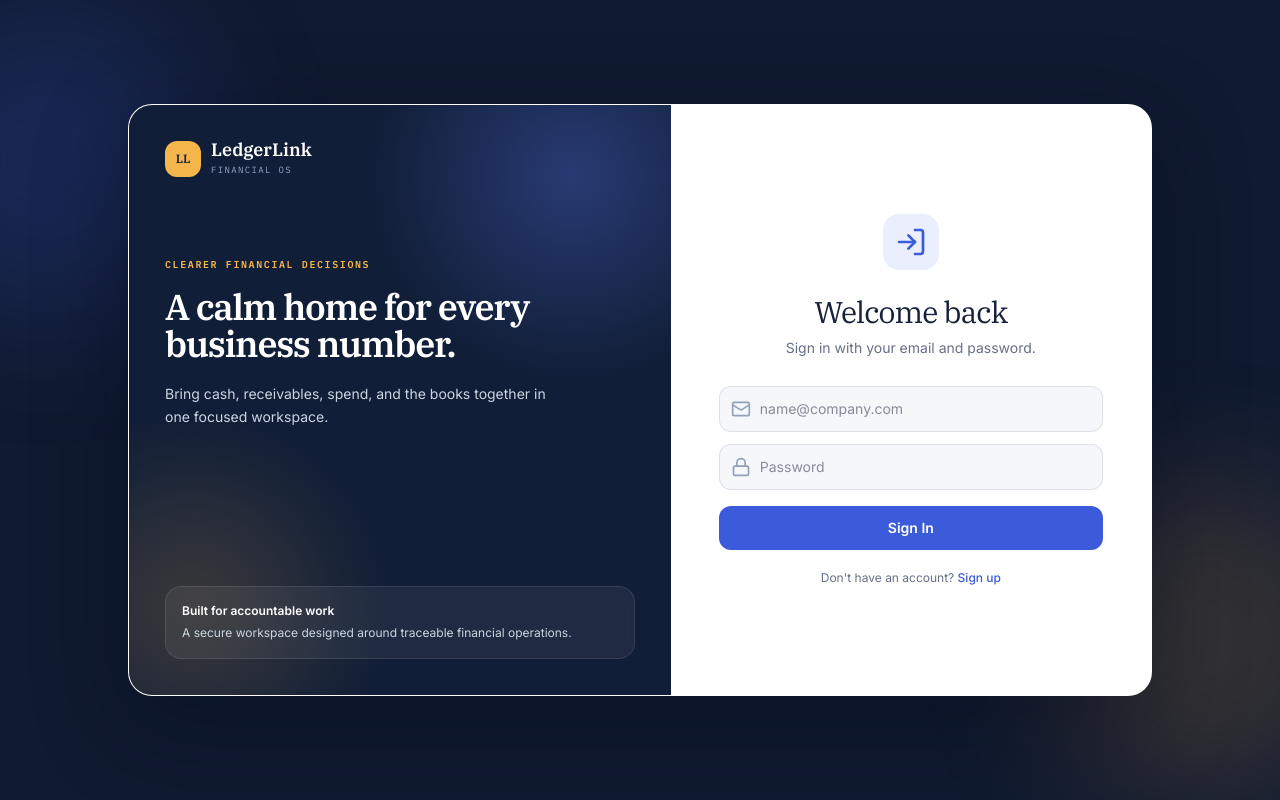
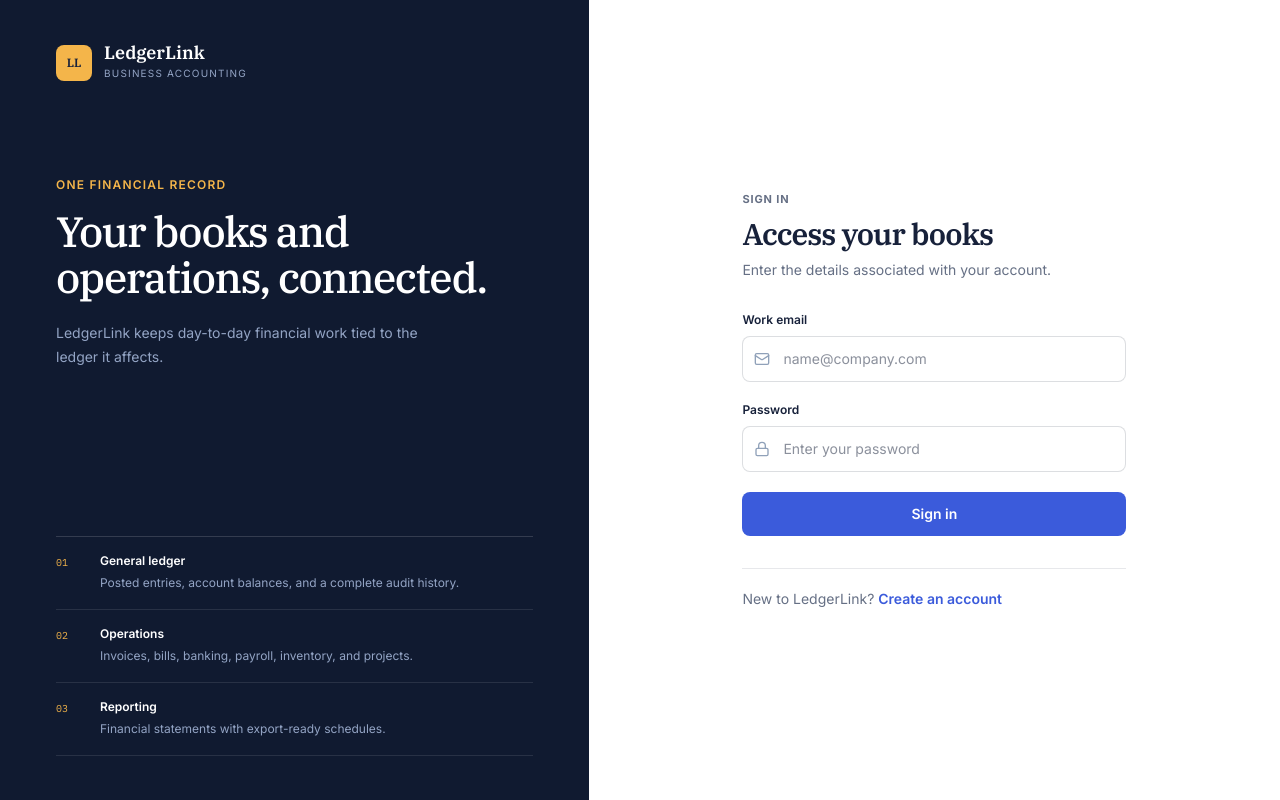
Before and after one commit to MadScie254/ledger_link_254, a React (Vite) app: page / in a window 1280 px wide. Built offline with nearby package versions, Linux system fonts and the light colour scheme; no server answers.

Commit message:
Refresh dashboard and authentication page layouts

```diff
--- a/src/components/layout/Header.tsx
+++ b/src/components/layout/Header.tsx
@@ -152,7 +152,7 @@ export function Header() {
           <div className="relative">
             <button
               onClick={() => openAddEntity()}
-              className="bg-focus-blue-500 text-white px-3.5 py-2 rounded-xl text-xs font-semibold hover:brightness-95 hover:-translate-y-px transition-all flex items-center gap-1.5 shadow-[0_8px_18px_color-mix(in_srgb,var(--focus-blue-500)_24%,transparent)]"
+              className="bg-focus-blue-500 text-white px-3.5 py-2 rounded-lg text-xs font-semibold hover:brightness-95 transition-colors flex items-center gap-1.5"
             >
               <Plus className="h-3.5 w-3.5" />
               <span>New</span>
--- a/src/components/layout/LockScreen.tsx
+++ b/src/components/layout/LockScreen.tsx
@@ -1,8 +1,14 @@
 import React, { useState } from 'react';
-import { LogIn, Mail, Lock, CheckCircle2, UserPlus } from 'lucide-react';
+import { Mail, Lock, CheckCircle2, UserPlus } from 'lucide-react';
 import { useAuth } from '../../context/AuthProvider';
 
 type Mode = 'signIn' | 'signUp';
+
+const productAreas = [
+  ['01', 'General ledger', 'Posted entries, account balances, and a complete audit history.'],
+  ['02', 'Operations', 'Invoices, bills, banking, payroll, inventory, and projects.'],
+  ['03', 'Reporting', 'Financial statements with export-ready schedules.'],
+];
 
 export function LockScreen() {
   const { signIn, signUp } = useAuth();
@@ -21,8 +27,8 @@ export function LockScreen() {
     setConfirmPassword('');
   };
 
-  const handleSubmit = async (e: React.FormEvent) => {
-    e.preventDefault();
+  const handleSubmit = async (event: React.FormEvent) => {
+    event.preventDefault();
     setError('');
 
     if (mode === 'signUp') {
@@ -38,12 +44,12 @@ export function LockScreen() {
 
     setLoading(true);
     if (mode === 'signIn') {
-      const { error } = await signIn(email, password);
-      if (error) setError(error.message);
+      const { error: signInError } = await signIn(email, password);
+      if (signInError) setError(signInError.message);
     } else {
-      const { error, needsEmailConfirmation } = await signUp(email, password);
-      if (error) {
-        setError(error.message);
+      const { error: signUpError, needsEmailConfirmation } = await signUp(email, password);
+      if (signUpError) {
+        setError(signUpError.message);
       } else if (needsEmailConfirmation) {
         setConfirmationSent(true);
       }
@@ -52,154 +58,167 @@ export function LockScreen() {
   };
 
   return (
-    <div className="fixed inset-0 z-[100] flex items-center justify-center overflow-y-auto bg-sidebar-bg p-4 sm:p-7">
-      <div className="absolute -left-28 top-0 h-80 w-80 rounded-full bg-focus-blue-500/20 blur-3xl" aria-hidden="true" />
-      <div className="absolute -right-20 bottom-0 h-80 w-80 rounded-full bg-brass-500/15 blur-3xl" aria-hidden="true" />
-      <div className="relative grid w-full max-w-5xl overflow-hidden rounded-[1.5rem] border border-white/[0.10] bg-paper-100 shadow-[0_28px_90px_rgba(1,8,25,0.40)] md:grid-cols-[1.06fr_0.94fr]">
-        <aside className="relative hidden min-h-[590px] overflow-hidden bg-[#111E37] p-9 text-white md:flex md:flex-col md:justify-between">
-          <div className="absolute inset-0 bg-[radial-gradient(circle_at_82%_12%,rgba(95,124,255,0.30),transparent_30%),radial-gradient(circle_at_12%_85%,rgba(244,181,74,0.18),transparent_28%)]" aria-hidden="true" />
-          <div className="relative">
-            <div className="flex items-center gap-2.5">
-              <div className="flex h-9 w-9 items-center justify-center rounded-xl bg-brass-500 font-serif text-xs font-bold text-ink-900">LL</div>
+    <div className="fixed inset-0 z-[100] overflow-y-auto bg-paper-100">
+      <div className="grid min-h-full md:grid-cols-[minmax(360px,46%)_1fr]">
+        <aside className="hidden min-h-screen bg-sidebar-bg px-10 py-9 text-white md:flex md:flex-col md:justify-between lg:px-14 lg:py-11">
+          <div>
+            <div className="flex items-center gap-3">
+              <div className="flex h-9 w-9 items-center justify-center rounded-lg bg-brass-500 font-serif text-xs font-bold text-ink-900">LL</div>
               <div>
                 <p className="font-serif text-lg font-semibold leading-none">LedgerLink</p>
-                <p className="mt-1 text-[9px] font-mono uppercase tracking-[0.15em] text-sidebar-muted">Financial OS</p>
+                <p className="mt-1 text-[10px] uppercase tracking-[0.12em] text-sidebar-muted">Business accounting</p>
               </div>
             </div>
-            <div className="mt-20 max-w-sm">
-              <p className="text-[10px] font-mono font-semibold uppercase tracking-[0.16em] text-brass-500">Clearer financial decisions</p>
-              <h1 className="mt-4 font-serif text-4xl font-semibold leading-[1.04] tracking-[-0.035em]">A calm home for every business number.</h1>
-              <p className="mt-5 text-sm leading-relaxed text-slate-300">Bring cash, receivables, spend, and the books together in one focused workspace.</p>
+
+            <div className="mt-24 max-w-md">
+              <p className="text-xs font-semibold uppercase tracking-[0.1em] text-brass-500">One financial record</p>
+              <h1 className="mt-4 font-serif text-[2.65rem] font-medium leading-[1.08] tracking-[-0.035em]">Your books and operations, connected.</h1>
+              <p className="mt-5 max-w-sm text-sm leading-6 text-sidebar-muted">LedgerLink keeps day-to-day financial work tied to the ledger it affects.</p>
             </div>
           </div>
-          <div className="relative rounded-2xl border border-white/[0.10] bg-white/[0.06] p-4 backdrop-blur-sm">
-            <p className="text-xs font-semibold text-white">Built for accountable work</p>
-            <p className="mt-1 text-xs leading-relaxed text-slate-300">A secure workspace designed around traceable financial operations.</p>
+
+          <div className="max-w-lg border-t border-white/15">
+            {productAreas.map(([number, title, description]) => (
+              <div key={number} className="grid grid-cols-[2rem_1fr] gap-3 border-b border-white/10 py-4">
+                <span className="pt-0.5 font-mono text-[10px] text-brass-500">{number}</span>
+                <div>
+                  <p className="text-xs font-semibold text-white">{title}</p>
+                  <p className="mt-1 text-xs leading-5 text-sidebar-muted">{description}</p>
+                </div>
+              </div>
+            ))}
           </div>
         </aside>
-        <div className="relative flex min-h-[590px] items-center justify-center p-6 sm:p-10">
-          <div className="w-full max-w-sm text-center">
+
+        <main className="flex min-h-screen items-center justify-center px-6 py-12 sm:px-10">
+          <div className="w-full max-w-[24rem]">
+            <div className="mb-12 flex items-center gap-2.5 md:hidden">
+              <div className="flex h-8 w-8 items-center justify-center rounded-lg bg-brass-500 font-serif text-[10px] font-bold text-ink-900">LL</div>
+              <div>
+                <p className="font-serif text-base font-semibold leading-none text-ink-900">LedgerLink</p>
+                <p className="mt-1 text-[9px] uppercase tracking-[0.1em] text-slate-500">Business accounting</p>
+              </div>
+            </div>
+
             {confirmationSent ? (
-          <>
-            <div className="inline-flex items-center justify-center w-14 h-14 rounded-2xl bg-ledger-green-700/10 text-ledger-green-700 mb-6">
-              <CheckCircle2 className="w-8 h-8" />
-            </div>
-            <h2 className="text-3xl tracking-[-0.03em] font-serif text-ink-900 mb-2">Confirm your email</h2>
-            <p className="text-slate-500 mb-6 text-sm">
-              We sent a confirmation link to <strong>{email}</strong>. Click it to activate your account, then sign in below.
+              <div>
+                <CheckCircle2 className="mb-6 h-8 w-8 text-ledger-green-700" />
+                <p className="page-kicker">Account created</p>
+                <h2 className="mt-2 text-3xl tracking-[-0.03em] font-serif font-semibold text-ink-900">Confirm your email</h2>
+                <p className="mt-3 text-sm leading-6 text-slate-500">
+                  We sent a confirmation link to <strong className="text-ink-900">{email}</strong>. Open it to activate your account.
                 </p>
                 <button
                   onClick={() => {
                     setConfirmationSent(false);
                     switchMode('signIn');
                   }}
-              className="w-full bg-focus-blue-500 text-white py-3 rounded-xl text-sm font-semibold hover:brightness-95 transition-colors"
+                  className="mt-7 w-full rounded-lg bg-focus-blue-500 py-3 text-sm font-semibold text-white transition-colors hover:brightness-95"
                 >
-              Back to sign in
+                  Return to sign in
                 </button>
-          </>
+              </div>
             ) : (
               <>
-            <div className="inline-flex items-center justify-center w-14 h-14 rounded-2xl bg-focus-blue-500/10 text-focus-blue-500 mb-6">
-              {mode === 'signIn' ? <LogIn className="w-8 h-8" /> : <UserPlus className="w-8 h-8" />}
-            </div>
-            <div className="md:hidden mb-6">
-              <p className="font-serif text-lg font-semibold text-ink-900">LedgerLink</p>
-              <p className="mt-1 text-[9px] font-mono uppercase tracking-[0.14em] text-slate-500">Financial OS</p>
-            </div>
-            <h2 className="text-3xl tracking-[-0.03em] font-serif text-ink-900 mb-2">Welcome back</h2>
-            <p className="text-slate-500 mb-7 text-sm">
-              {mode === 'signIn' ? 'Sign in with your email and password.' : 'Create an account to get started.'}
+                <p className="page-kicker">{mode === 'signIn' ? 'Sign in' : 'Create an account'}</p>
+                <h2 className="mt-2 text-3xl tracking-[-0.03em] font-serif font-semibold text-ink-900">
+                  {mode === 'signIn' ? 'Access your books' : 'Set up your workspace'}
+                </h2>
+                <p className="mt-2 text-sm text-slate-500">
+                  {mode === 'signIn' ? 'Enter the details associated with your account.' : 'Use your work email to begin.'}
                 </p>
 
                 {error && (
-              <div className="mb-4 text-sm text-rust-700 bg-rust-700/10 py-2.5 px-3 rounded-xl text-left">
+                  <div role="alert" className="mt-6 border-l-2 border-rust-700 bg-rust-700/5 px-3 py-2.5 text-sm text-rust-700">
                     {error}
                   </div>
                 )}
 
-            <form onSubmit={handleSubmit}>
-              <div className="relative mb-3 text-left">
-                <div className="absolute inset-y-0 left-0 pl-3 flex items-center pointer-events-none">
-                  <Mail className="h-5 w-5 text-slate-400" />
-                </div>
+                <form onSubmit={handleSubmit} className="mt-8 space-y-5">
+                  <label className="block text-left">
+                    <span className="mb-2 block text-xs font-semibold text-ink-900">Work email</span>
+                    <span className="relative block">
+                      <Mail className="pointer-events-none absolute left-3 top-1/2 h-4 w-4 -translate-y-1/2 text-slate-400" />
                       <input
                         type="email"
                         required
                         autoComplete="email"
                         value={email}
-                  onChange={(e) => setEmail(e.target.value)}
+                        onChange={(event) => setEmail(event.target.value)}
                         placeholder="name@company.com"
-                  className="w-full pl-10 pr-3 py-3 bg-paper-50 border border-ink-900/10 text-ink-900 text-sm rounded-xl focus:ring-2 focus:ring-focus-blue-500 outline-none"
+                        className="w-full rounded-lg border border-ink-900/15 bg-paper-100 py-3 pl-10 pr-3 text-sm text-ink-900 outline-none"
                       />
-              </div>
+                    </span>
+                  </label>
 
-              <div className="relative mb-3 text-left">
-                <div className="absolute inset-y-0 left-0 pl-3 flex items-center pointer-events-none">
-                  <Lock className="h-5 w-5 text-slate-400" />
-                </div>
+                  <label className="block text-left">
+                    <span className="mb-2 block text-xs font-semibold text-ink-900">Password</span>
+                    <span className="relative block">
+                      <Lock className="pointer-events-none absolute left-3 top-1/2 h-4 w-4 -translate-y-1/2 text-slate-400" />
                       <input
                         type="password"
                         required
                         minLength={8}
                         autoComplete={mode === 'signIn' ? 'current-password' : 'new-password'}
                         value={password}
-                  onChange={(e) => setPassword(e.target.value)}
-                  placeholder="Password"
-                  className="w-full pl-10 pr-3 py-3 bg-paper-50 border border-ink-900/10 text-ink-900 text-sm rounded-xl focus:ring-2 focus:ring-focus-blue-500 outline-none"
+                        onChange={(event) => setPassword(event.target.value)}
+                        placeholder="Enter your password"
+                        className="w-full rounded-lg border border-ink-900/15 bg-paper-100 py-3 pl-10 pr-3 text-sm text-ink-900 outline-none"
                       />
-              </div>
+                    </span>
+                  </label>
 
                   {mode === 'signUp' && (
-                <div className="relative mb-4 text-left">
-                  <div className="absolute inset-y-0 left-0 pl-3 flex items-center pointer-events-none">
-                    <Lock className="h-5 w-5 text-slate-400" />
-                  </div>
+                    <label className="block text-left">
+                      <span className="mb-2 block text-xs font-semibold text-ink-900">Confirm password</span>
+                      <span className="relative block">
+                        <Lock className="pointer-events-none absolute left-3 top-1/2 h-4 w-4 -translate-y-1/2 text-slate-400" />
                         <input
                           type="password"
                           required
                           minLength={8}
                           autoComplete="new-password"
                           value={confirmPassword}
-                    onChange={(e) => setConfirmPassword(e.target.value)}
-                    placeholder="Confirm password"
-                    className="w-full pl-10 pr-3 py-3 bg-paper-50 border border-ink-900/10 text-ink-900 text-sm rounded-xl focus:ring-2 focus:ring-focus-blue-500 outline-none"
+                          onChange={(event) => setConfirmPassword(event.target.value)}
+                          placeholder="Re-enter your password"
+                          className="w-full rounded-lg border border-ink-900/15 bg-paper-100 py-3 pl-10 pr-3 text-sm text-ink-900 outline-none"
                         />
-                </div>
+                      </span>
+                    </label>
                   )}
-
-              {mode === 'signIn' && <div className="mb-4" />}
 
                   <button
                     type="submit"
                     disabled={loading}
-                className="w-full bg-focus-blue-500 text-white py-3 rounded-xl text-sm font-semibold hover:brightness-95 transition-colors disabled:opacity-50 disabled:cursor-wait"
+                    className="w-full rounded-lg bg-focus-blue-500 py-3 text-sm font-semibold text-white transition-colors hover:brightness-95 disabled:cursor-wait disabled:opacity-50"
                   >
                     {loading
-                  ? (mode === 'signIn' ? 'Signing in...' : 'Creating account...')
-                  : (mode === 'signIn' ? 'Sign In' : 'Create Account')}
+                      ? (mode === 'signIn' ? 'Signing in…' : 'Creating account…')
+                      : (mode === 'signIn' ? 'Sign in' : 'Create account')}
                   </button>
                 </form>
 
-            <p className="mt-5 text-xs text-slate-500">
+                <div className="mt-8 border-t border-ink-900/10 pt-5 text-sm text-slate-500">
                   {mode === 'signIn' ? (
-                <>Don't have an account?{' '}
-                  <button onClick={() => switchMode('signUp')} className="text-focus-blue-500 font-medium hover:underline">
-                    Sign up
+                    <>
+                      New to LedgerLink?{' '}
+                      <button onClick={() => switchMode('signUp')} className="font-semibold text-focus-blue-500 hover:underline">
+                        Create an account
                       </button>
                     </>
                   ) : (
-                <>Already have an account?{' '}
-                  <button onClick={() => switchMode('signIn')} className="text-focus-blue-500 font-medium hover:underline">
+                    <>
+                      Already have an account?{' '}
+                      <button onClick={() => switchMode('signIn')} className="font-semibold text-focus-blue-500 hover:underline">
                         Sign in
                       </button>
                     </>
                   )}
-            </p>
+                </div>
               </>
             )}
           </div>
-        </div>
+        </main>
       </div>
     </div>
   );
--- a/src/components/layout/Sidebar.tsx
+++ b/src/components/layout/Sidebar.tsx
@@ -14,6 +14,7 @@ import {
   Sparkles,
   ClipboardList,
   Building,
+  LogOut,
   X,
 } from 'lucide-react';
 import { useAppStore } from '../../store';
@@ -61,7 +62,7 @@ export function Sidebar() {
     isMobileSidebarOpen,
     setMobileSidebarOpen,
   } = useAppStore();
-  const { user } = useAuth();
+  const { user, signOut } = useAuth();
 
   const userEmail = user?.email || '';
   const userInitials = userEmail ? userEmail.slice(0, 2).toUpperCase() : '??';
@@ -80,7 +81,7 @@ export function Sidebar() {
           </div>
           <div>
             <span className="block text-[15px] font-serif font-semibold tracking-[0.01em] text-white leading-none">LedgerLink</span>
-            <span className="block mt-1 text-[9px] font-mono uppercase tracking-[0.16em] text-sidebar-muted">Financial OS</span>
+            <span className="block mt-1 text-[9px] uppercase tracking-[0.12em] text-sidebar-muted">Accounting workspace</span>
           </div>
         </div>
         <button
@@ -141,13 +142,22 @@ export function Sidebar() {
 
       <div className="p-4 border-t border-white/[0.08] shrink-0">
         <div className="flex items-center rounded-xl bg-white/[0.035] p-2.5">
-          <div className="h-8 w-8 rounded-lg bg-gradient-to-br from-brass-500 to-[#D9911D] flex items-center justify-center text-ink-900 text-xs font-bold shrink-0">
+          <div className="h-8 w-8 rounded-lg bg-brass-500 flex items-center justify-center text-ink-900 text-xs font-bold shrink-0">
             {userInitials}
           </div>
           <div className="ml-2.5 truncate">
             <p className="text-xs font-semibold text-white truncate">{userEmail || 'Signed in'}</p>
-            <p className="mt-0.5 text-[10px] font-medium text-sidebar-muted truncate">Secure workspace</p>
+            <p className="mt-0.5 text-[10px] font-medium text-sidebar-muted truncate">Signed in</p>
           </div>
+          <button
+            type="button"
+            onClick={() => void signOut()}
+            className="ml-auto p-1.5 text-sidebar-muted transition-colors hover:bg-white/[0.07] hover:text-white"
+            aria-label="Sign out"
+            title="Sign out"
+          >
+            <LogOut className="h-3.5 w-3.5" />
+          </button>
         </div>
       </div>
     </div>
--- a/src/index.css
+++ b/src/index.css
@@ -89,10 +89,7 @@
   .app-shell {
     position: relative;
     isolation: isolate;
-    background:
-      radial-gradient(circle at 82% -10%, color-mix(in srgb, var(--focus-blue-500) 10%, transparent), transparent 30rem),
-      radial-gradient(circle at 38% 110%, color-mix(in srgb, var(--ledger-green-700) 7%, transparent), transparent 28rem),
-      var(--paper-50);
+    background: var(--paper-50);
   }
 
   .app-page-container {
@@ -108,18 +105,18 @@
   }
 
   .surface-card {
-    background: color-mix(in srgb, var(--paper-100) 96%, transparent);
+    background: var(--paper-100);
     border: 1px solid var(--line-subtle);
-    border-radius: 1rem;
-    box-shadow: 0 1px 2px rgba(var(--shadow-color), 0.03), 0 12px 36px rgba(var(--shadow-color), 0.045);
+    border-radius: 0.75rem;
+    box-shadow: 0 1px 2px rgba(var(--shadow-color), 0.04), 0 7px 20px rgba(var(--shadow-color), 0.035);
   }
 
   .page-kicker {
-    color: var(--focus-blue-500);
-    font-family: var(--font-mono);
-    font-size: 0.625rem;
-    font-weight: 700;
-    letter-spacing: 0.14em;
+    color: var(--slate-500);
+    font-family: var(--font-sans);
+    font-size: 0.6875rem;
+    font-weight: 650;
+    letter-spacing: 0.08em;
     text-transform: uppercase;
   }
 
@@ -127,33 +124,48 @@
     overflow: hidden;
     background: color-mix(in srgb, var(--paper-100) 97%, transparent);
     border: 1px solid var(--line-subtle);
-    border-radius: 1rem;
-    box-shadow: 0 1px 2px rgba(var(--shadow-color), 0.03), 0 14px 32px rgba(var(--shadow-color), 0.045);
+    border-radius: 0.75rem;
+    box-shadow: 0 1px 2px rgba(var(--shadow-color), 0.04), 0 7px 20px rgba(var(--shadow-color), 0.035);
   }
 
   .dashboard-widget::before {
-    position: absolute;
-    top: 0;
-    left: 1.25rem;
-    right: 1.25rem;
-    height: 2px;
-    content: '';
-    background: linear-gradient(90deg, var(--focus-blue-500), color-mix(in srgb, var(--focus-blue-500) 8%, transparent));
-    opacity: 0;
-    transition: opacity 180ms ease;
-  }
-
-  .dashboard-widget:hover::before {
-    opacity: 1;
+    display: none;
   }
 
   .dashboard-widget:hover {
-    transform: translateY(-2px);
-    box-shadow: 0 18px 42px rgba(var(--shadow-color), 0.10);
+    border-color: var(--line-strong);
+    box-shadow: 0 9px 24px rgba(var(--shadow-color), 0.07);
+  }
+
+  .dashboard-widget-primary {
+    background: var(--sidebar-bg);
+    border-color: rgba(255, 255, 255, 0.08);
+  }
+
+  .dashboard-widget-primary .text-ink-900,
+  .dashboard-widget-primary .text-slate-600 {
+    color: var(--sidebar-ink);
+  }
+
+  .dashboard-widget-primary .text-slate-500,
+  .dashboard-widget-primary .text-slate-400 {
+    color: var(--sidebar-muted);
+  }
+
+  .dashboard-widget-primary .border-ink-900\/5 {
+    border-color: rgba(255, 255, 255, 0.09);
   }
 
   .app-shell .rounded-sm {
-    border-radius: 0.625rem;
+    border-radius: 0.375rem;
+  }
+
+  .app-shell .rounded-xl {
+    border-radius: 0.5rem;
+  }
+
+  .app-shell .rounded-2xl {
+    border-radius: 0.75rem;
   }
 
   .app-shell .shadow-xs,
```
Also changed, not shown: src/components/dashboard/DashboardView.tsx (+12 -17 lines), src/components/reports/ReportsView.tsx (+8 -8 lines). Lines whose indentation alone changed are shown as unchanged.
